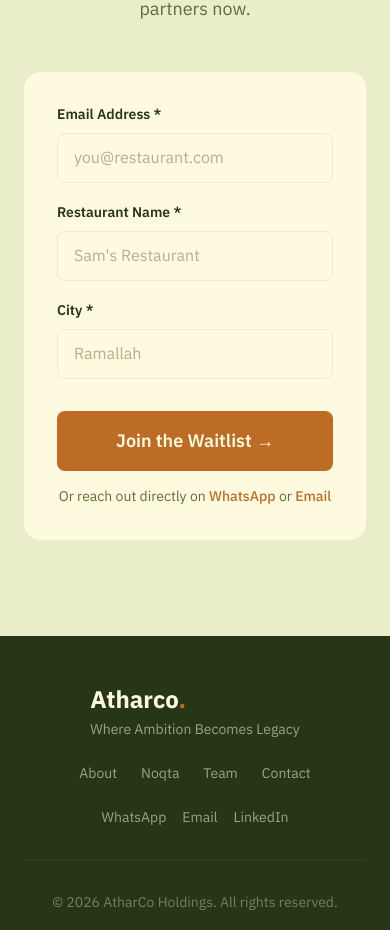
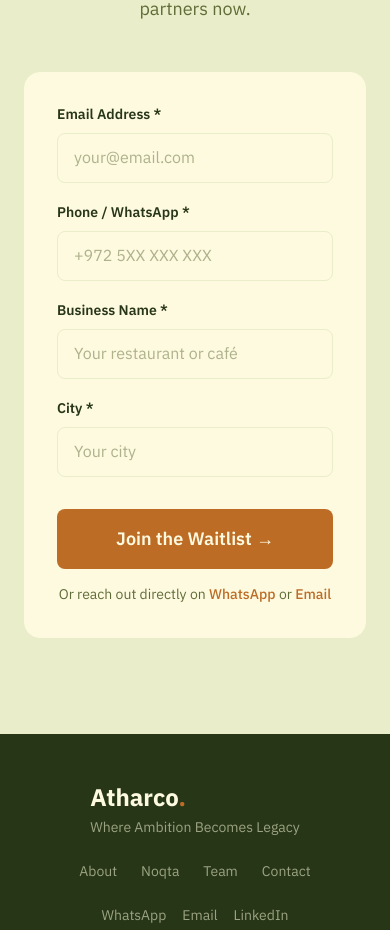
Before and after one commit to AtharCo/atharco-website, a Next.js app: page / in a window 390 px wide. Shown: the part 8560-9490 px from the top of the page. Built offline with nearby package versions, Linux system fonts and the light colour scheme.

Commit message:
Fix waitlist placeholders, add phone field

```diff
--- a/src/components/Waitlist.tsx
+++ b/src/components/Waitlist.tsx
@@ -15,6 +15,7 @@ export default function Waitlist() {
     const formData = new FormData(e.currentTarget);
     const data = {
       email: formData.get("email"),
+      phone: formData.get("phone"),
       restaurant: formData.get("restaurant"),
       city: formData.get("city"),
     };
@@ -75,20 +76,33 @@ export default function Waitlist() {
                   id="email"
                   name="email"
                   required
-                  placeholder="you@restaurant.com"
+                  placeholder="your@email.com"
+                  className="w-full px-4 py-3 rounded-lg border border-light-olive bg-cream text-forest placeholder:text-olive/50 focus:outline-none focus:ring-2 focus:ring-gold focus:border-transparent"
+                />
+              </div>
+              <div>
+                <label htmlFor="phone" className="block text-sm font-semibold text-forest mb-2">
+                  Phone / WhatsApp *
+                </label>
+                <input
+                  type="tel"
+                  id="phone"
+                  name="phone"
+                  required
+                  placeholder="+972 5XX XXX XXX"
                   className="w-full px-4 py-3 rounded-lg border border-light-olive bg-cream text-forest placeholder:text-olive/50 focus:outline-none focus:ring-2 focus:ring-gold focus:border-transparent"
                 />
               </div>
               <div>
                 <label htmlFor="restaurant" className="block text-sm font-semibold text-forest mb-2">
-                  Restaurant Name *
+                  Business Name *
                 </label>
                 <input
                   type="text"
                   id="restaurant"
                   name="restaurant"
                   required
-                  placeholder="Sam's Restaurant"
+                  placeholder="Your restaurant or café"
                   className="w-full px-4 py-3 rounded-lg border border-light-olive bg-cream text-forest placeholder:text-olive/50 focus:outline-none focus:ring-2 focus:ring-gold focus:border-transparent"
                 />
               </div>
@@ -101,7 +115,7 @@ export default function Waitlist() {
                   id="city"
                   name="city"
                   required
-                  placeholder="Ramallah"
+                  placeholder="Your city"
                   className="w-full px-4 py-3 rounded-lg border border-light-olive bg-cream text-forest placeholder:text-olive/50 focus:outline-none focus:ring-2 focus:ring-gold focus:border-transparent"
                 />
               </div>
```
